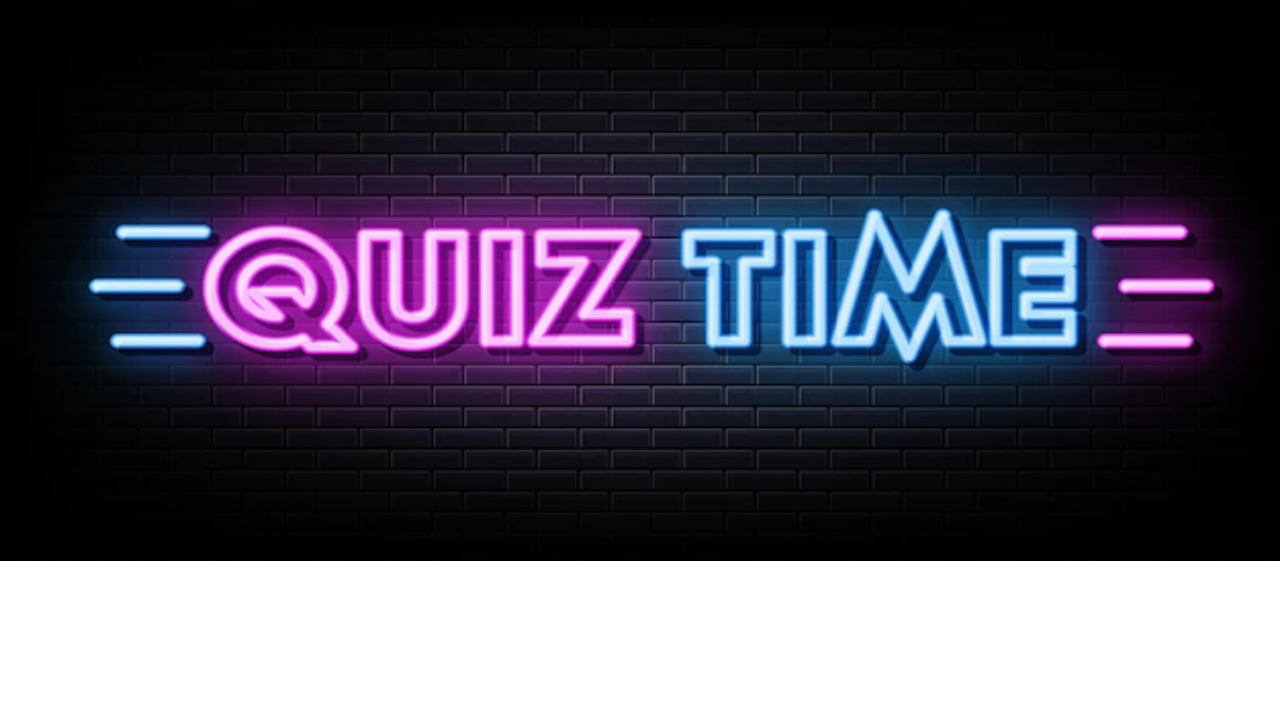
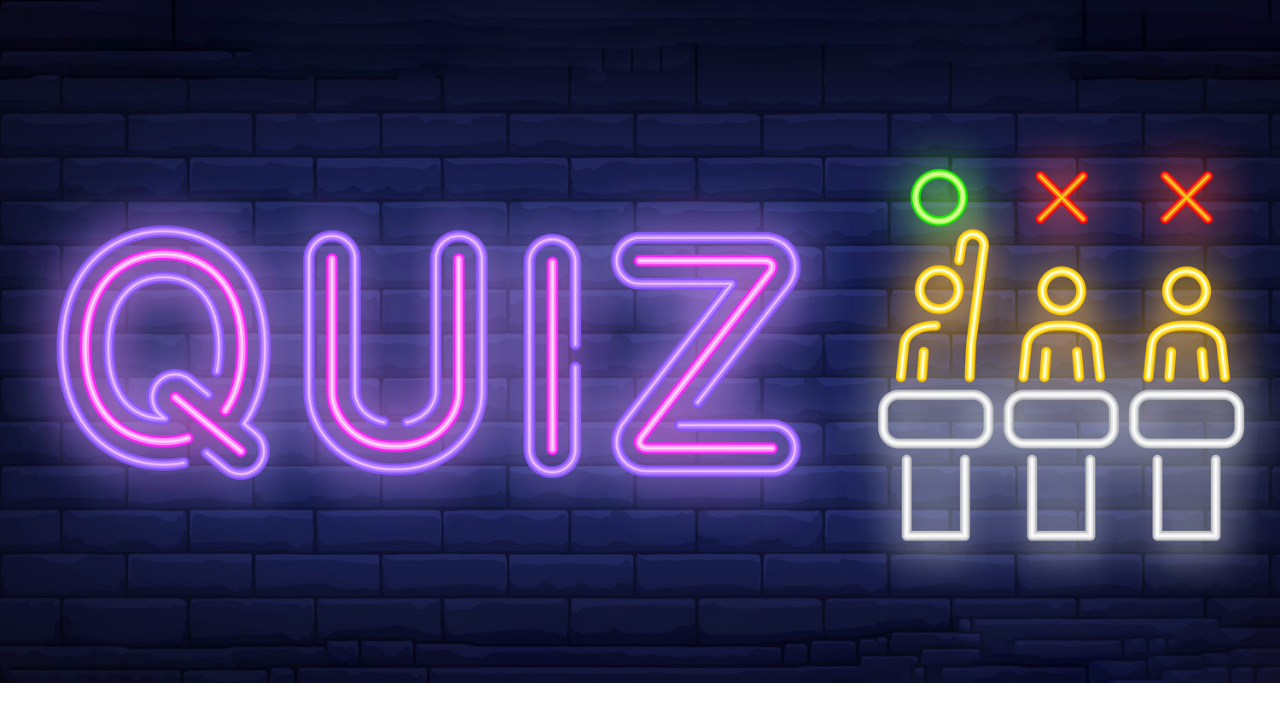
Before and after one commit to VitoriaMinotti/ProvaPHP, a PHP site: page / in a window 1280 px wide. Shown: the part 56-778 px from the top of the page. Run offline with PHP 8.4, Linux system fonts and the light colour scheme.

Commit message:
mudanca de img

```diff
--- a/index.php
+++ b/index.php
@@ -1,3 +1,3 @@
 <?php include ('header.php')?>
 
-<img src="img/tempo-do-quiz-banner-de-luz-de-elemento-de-design-de-sinal-de-neon_77399-1401.webp" class="d-block w-100" style="height: 561px;" alt="banner-quiz" />
+<img src="img/banner.jpg" class="d-block w-100"  alt="banner-quiz" />
```
Also changed, not shown: img/banner.jpg (added), img/tempo-do-quiz-banner-de-luz-de-elemento-de-design-de-sinal-de-neon_77399-1401.webp (deleted).
